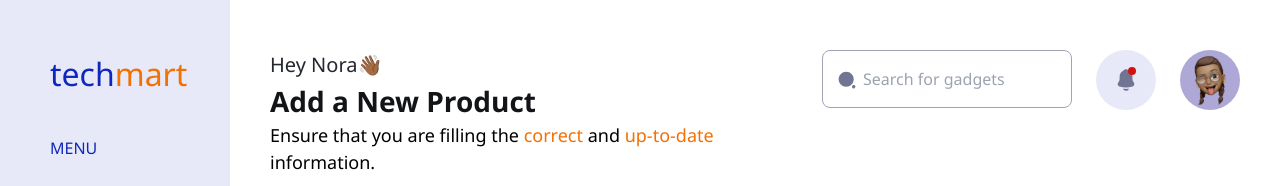
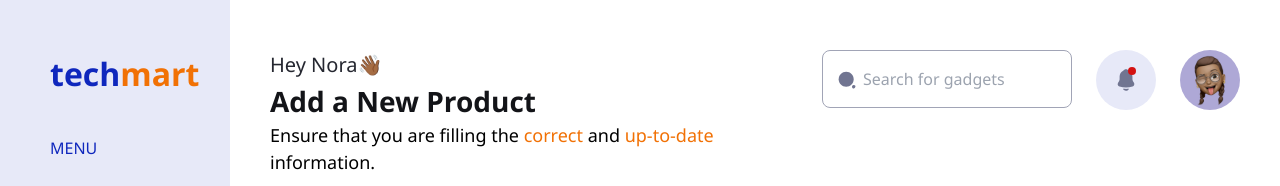
Before and after one commit to Ingressive-for-Good/I4G-OPENSOURCE-FRONTEND-PROJECT-2022, a React (Vite) app: page /products in a window 1280 px wide. Shown: the top 186 px of the page. Built offline with nearby package versions, Linux system fonts and the light colour scheme; a web font is replaced by a local one.

Commit message:
added the required fonts

```diff
--- a/src/AddNewProduct/components/Navbar.jsx
+++ b/src/AddNewProduct/components/Navbar.jsx
@@ -8,7 +8,7 @@ export default function Navbar() {
   return (
       <div className='flex flex-row w-full justify-between font-cabinetGrotesk'>
         <div className=''>
-          <h1 className='text-[25px] text-primary-500 text-primary-500 block lg:hidden'>tech<span className='text-secondary-500'>mart</span></h1>
+          <h1 className='text-[25px] font-[700] text-primary-500 text-primary-500 block lg:hidden'>tech<span className='text-secondary-500'>mart</span></h1>
           <h1 className='text-neutral-800 md:text-[20px] lg:mt-0 mt-[20px] text-[16px] font-[500] lg:pb-0 pb-[10px]'>Hey Nora👋🏾</h1>
           <p className='text-neutral-900 md:text-[28px] font-[500] font-[700]'>Add a New Product</p>
           <p className='md:text-[18px] text-[16px] font-[500]'>Ensure that you are filling the <span className='text-secondary-500'>correct</span> and <span className='text-secondary-500 mt-[24px]'>up-to-date</span> information.</p>
--- a/src/AddNewProduct/components/SideBar.jsx
+++ b/src/AddNewProduct/components/SideBar.jsx
@@ -9,7 +9,7 @@ import { Link, NavLink } from 'react-router-dom'
 export default function SideBar() {
   return (
     <aside className='font-campton fixed top-0 left-0 h-screen bg-primary-50 w-[230px] pt-[50px] hidden lg:block'>
-      <h1 className='font-cabinetGrotesk text-[32px] text-primary-500 pl-[50px] pb-[38px] text-primary-500'>tech<span className='text-secondary-500'>mart</span></h1>
+      <h1 className='font-cabinetGrotesk text-[32px] font-[700] text-primary-500 pl-[50px] pb-[38px] text-primary-500'>tech<span className='text-secondary-500'>mart</span></h1>
       <div className='flex flex-col justify-between h-[80%]'>
         <ul className='flex flex-col w-full'>
           <h2 className='pl-[50px] pb-[15px] text-primary-500'>MENU</h2>
```
